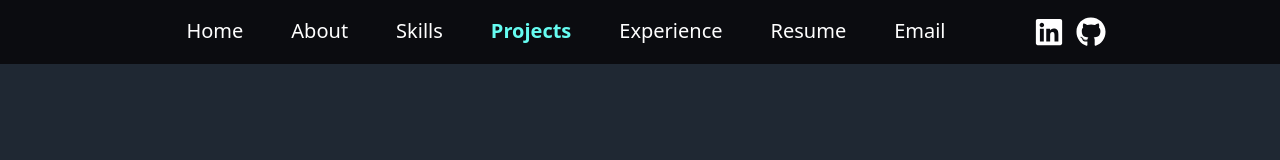
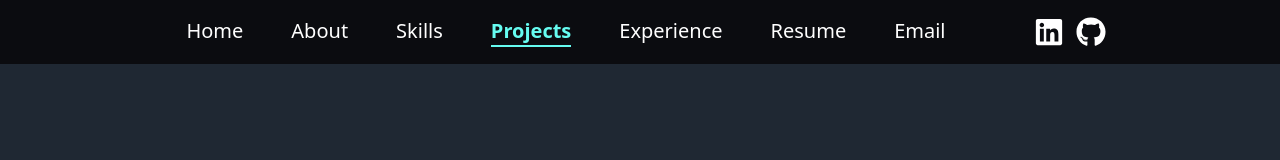
Before and after one commit to TandeepGill/Portfolio, a Next.js app: page /projects in a window 1280 px wide. Shown: the top 160 px of the page. Built offline with nearby package versions, Linux system fonts and the light colour scheme; a web font is replaced by a local one.

Commit message:
Re-routing for Resume and Email. Further styling for nav.

```diff
--- a/components/layout/header.js
+++ b/components/layout/header.js
@@ -11,9 +11,13 @@ const Header = () => {
   const currentPage = router.pathname;
   const selectedStyle = 'text-aqua font-semibold';
 
+  const routeToHome = () => {
+    router.push('/');
+  };
+
   return (
-    <header className='h-16 bg-black text-white'>
-      <nav className='flex h-full items-center justify-center '>
+    <header className='sticky top-0 h-16 bg-black text-white'>
+      <nav className='flex h-full items-center justify-center'>
         <ul className='mx-auto flex content-center'>
           <NavItem title={'Home'} route={'/'} currentPage={currentPage} />
           <NavItem title={'About'} route={'/about'} currentPage={currentPage} />
@@ -32,8 +36,18 @@ const Header = () => {
             route={'/experience'}
             currentPage={currentPage}
           />
-          <NavItem title={'Resume'} currentPage={currentPage} isResume={true} />
-          <NavItem title={'Email'} currentPage={currentPage} isEmail={true} />
+          <NavItem
+            title={'Resume'}
+            currentPage={currentPage}
+            isResume={true}
+            onClick={routeToHome}
+          />
+          <NavItem
+            title={'Email'}
+            currentPage={currentPage}
+            isEmail={true}
+            onClick={routeToHome}
+          />
           <NavIcon
             link={'https://www.linkedin.com/in/tandeepgill/'}
             icon={<FaLinkedin />}
--- a/components/nav/nav-icon.js
+++ b/components/nav/nav-icon.js
@@ -4,7 +4,7 @@ const NavIcon = (props) => {
   const margin = props.margin;
 
   return (
-    <li className={`${margin} text-3xl`}>
+    <li className={`${margin} hover:text-aqua text-3xl`}>
       <a href={props.link} target='_blank' rel='noreferrer noopener'>
         {icon}
       </a>
--- a/components/nav/nav-item.js
+++ b/components/nav/nav-item.js
@@ -4,35 +4,38 @@ const NavItem = (props) => {
   const title = props.title;
   const route = props.route;
   const currentPage = props.currentPage;
-  const email = props.isEmail;
-  const resume = props.isResume;
+  const isEmail = props.isEmail;
+  const isResume = props.isResume;
+  const routeToHome = props.onClick;
 
   return (
     <li
-      className={`mx-6 text-xl ${
-        currentPage === route ? 'text-aqua font-semibold' : ''
+      className={`hover:text-aqua mx-6 text-xl ${
+        currentPage === route ? 'text-aqua border-b-2 font-semibold' : ''
       }`}
     >
-      {email && (
+      {isEmail && (
         <a
           href='mailto:gill.tandeep@gmail.com'
           target='_blank'
           rel='noreferrer noopener'
+          onClick={routeToHome}
         >
           {title}
         </a>
       )}
-      {resume && (
+      {isResume && (
         <a
           href='TandeepGill_Resume.pdf'
           target='_blank'
           rel='noreferrer noopener'
+          onClick={routeToHome}
         >
           {title}
         </a>
       )}
 
-      {!email && !resume ? <Link href={route}>{title}</Link> : null}
+      {!isEmail && !isResume ? <Link href={route}>{title}</Link> : null}
     </li>
   );
 };
--- a/pages/about/index.js
+++ b/pages/about/index.js
@@ -1,6 +1,11 @@
+import Head from 'next/head';
+
 const About = () => {
   return (
     <div className='flex min-h-screen flex-col items-center justify-center py-2'>
+      <Head>
+        <title>Tandeep Gill - Full Stack SWE - About</title>
+      </Head>
       <div className='flex w-full flex-1 flex-col items-center justify-center px-20 text-center'>
         <h1 className='text-3xl font-bold underline'>About Page</h1>
       </div>
--- a/pages/experience/index.js
+++ b/pages/experience/index.js
@@ -1,6 +1,11 @@
+import Head from 'next/head';
+
 const Experience = () => {
   return (
     <div className='flex min-h-screen flex-col items-center justify-center py-2'>
+      <Head>
+        <title>Tandeep Gill - Full Stack SWE - Experience</title>
+      </Head>
       <div className='flex w-full flex-1 flex-col items-center justify-center px-20 text-center'>
         <h1 className='text-3xl font-bold underline'>Experience Page</h1>
       </div>
--- a/pages/projects/index.js
+++ b/pages/projects/index.js
@@ -1,6 +1,11 @@
+import Head from 'next/head';
+
 const Projects = () => {
   return (
     <div className='flex min-h-screen flex-col items-center justify-center py-2'>
+      <Head>
+        <title>Tandeep Gill - Full Stack SWE - Projects</title>
+      </Head>
       <div className='flex w-full flex-1 flex-col items-center justify-center px-20 text-center'>
         <h1 className='text-3xl font-bold underline'>Projects Page</h1>
       </div>
--- a/pages/skills/index.js
+++ b/pages/skills/index.js
@@ -1,6 +1,11 @@
+import Head from 'next/head';
+
 const Skills = () => {
   return (
     <div className='flex min-h-screen flex-col items-center justify-center py-2'>
+      <Head>
+        <title>Tandeep Gill - Full Stack SWE - Skills</title>
+      </Head>
       <div className='flex w-full flex-1 flex-col items-center justify-center px-20 text-center'>
         <h1 className='text-3xl font-bold underline'>Skills Page</h1>
       </div>
```
